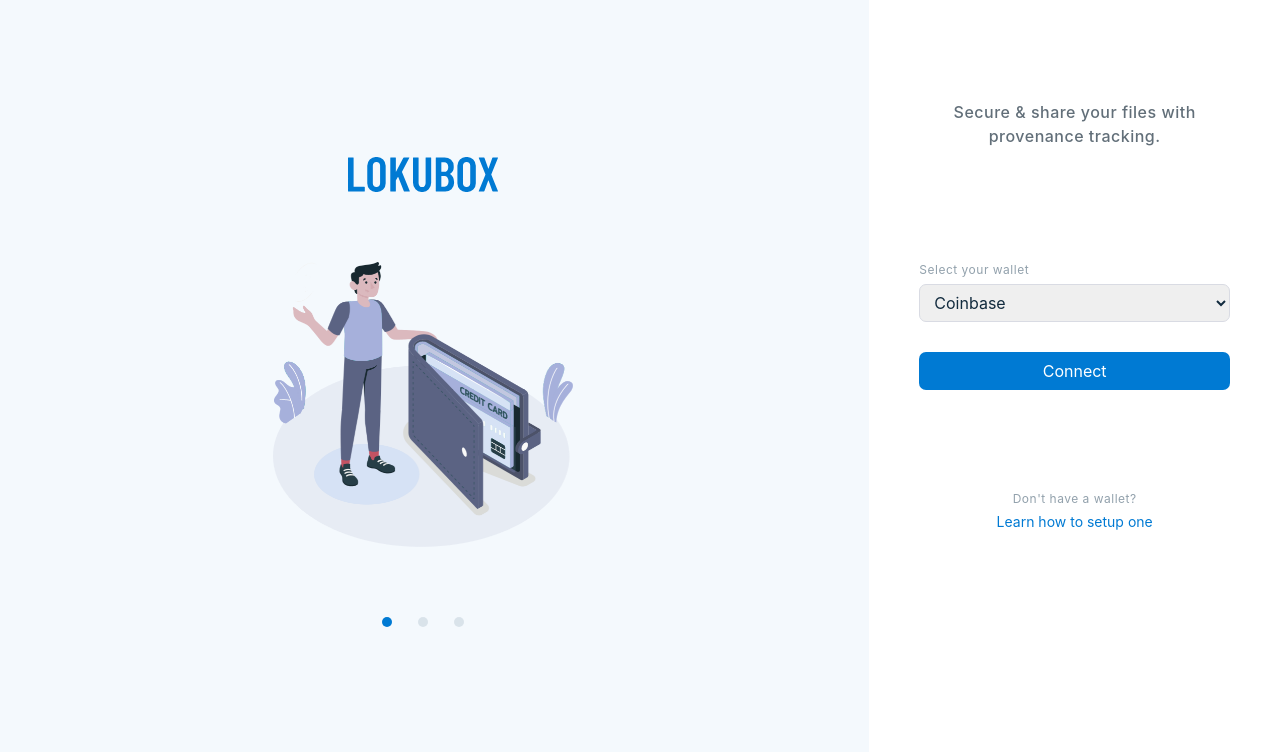
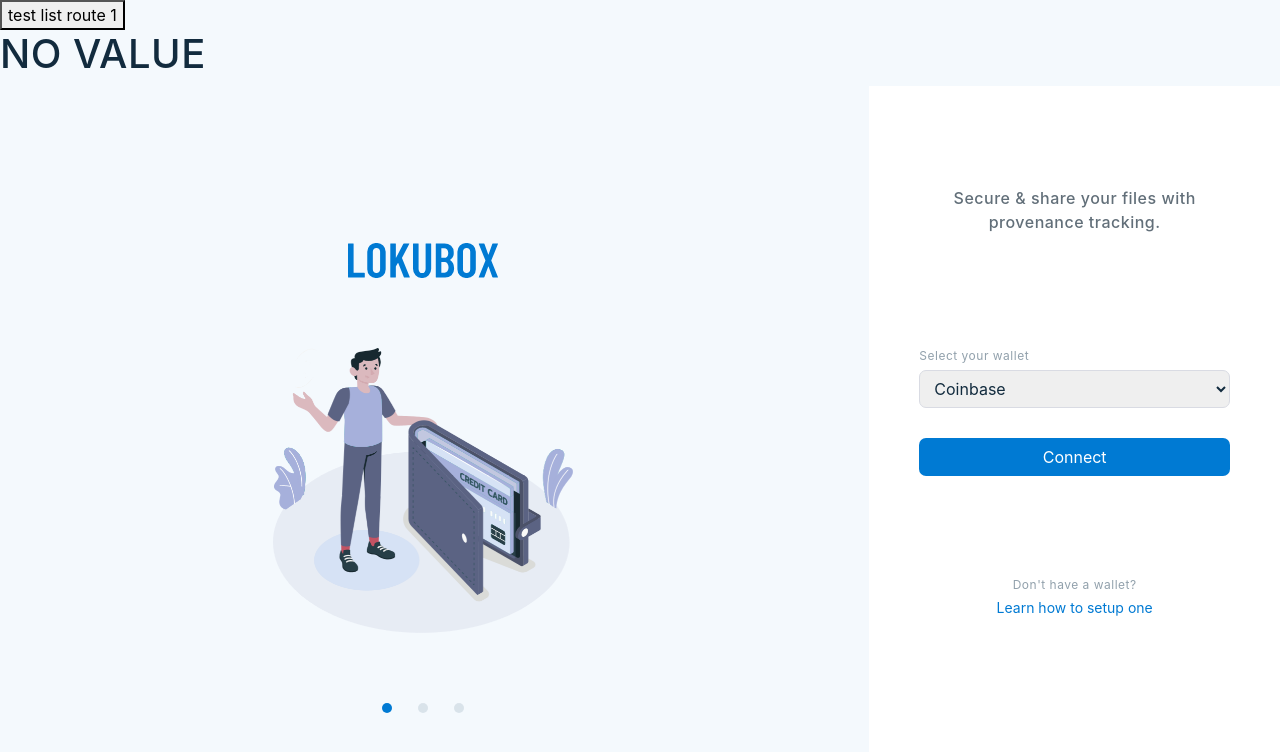
Before and after one commit to datasignals/LokuBox, a React (Vite) app in the folder apps/frontend/: page / in a window 1280 px wide. Shown: the top 752 px of the page. Built offline with nearby package versions, Linux system fonts and the light colour scheme; no server answers.

Commit message:
Issue #3197 #3198: Added route calling in common project
This should hopefully make communication easier to work with.
Currently I can ask backend to list files/dir from the folder
and show it in frontend. I think I need slighlthy better
data structure however.

```diff
--- a/apps/frontend/src/App.tsx
+++ b/apps/frontend/src/App.tsx
@@ -1,10 +1,10 @@
-import React from 'react';
+import {type FC} from 'react';
 import { Route, BrowserRouter as Router, Routes } from 'react-router-dom';
 import Home from './Components/Home';
 import Login from './Components/Login';
 import Profile from './Components/Profile';
 
-const App: React.FC = () => {
+export const App: FC = () => {
   return (
     <Router>
       <Routes>
@@ -15,5 +15,3 @@ const App: React.FC = () => {
     </Router>
   );
 };
-
-export default App;
--- a/apps/frontend/src/Components/Login.tsx
+++ b/apps/frontend/src/Components/Login.tsx
@@ -1,18 +1,42 @@
-import React from 'react';
+import React, { useState } from 'react';
 import '../css/loc-h-content.css';
 import '../css/loc-layout.css';
 import '../css/loc-login.css';
 import '../css/main.css';
+import {getNode} from "@repo/common/RouteNames";
+import type {DataResponse} from "@repo/common/SimpleResponse";
+import axios, {AxiosResponse} from "axios";
 
 const Login: React.FC = () => {
+
+    const result = getNode.fun2({});
+
+    // result.then((e) => {
+    //     console.log("THEN: " + JSON.stringify(e, null, 2))
+    // })
+    //TODO this is only for checking something
+    const [testValue, setTestValue] = useState<any>([])
+
+
     return (
+        <>
+            <button onClick={async () => {setTestValue(JSON.stringify(await getNode.fun2({})))}}>test list route 1</button>
+            {/*<button onClick={() => Routes.putNode.fun2()}>test create route 2</button>*/}
+            {/*<button onClick={() => Routes.deleteNode.fun2()}>test delete route 3</button>*/}
+
+            {testValue.length > 0 ?
+                <h1>TEST VALUE FROM BACKEND: {testValue}</h1>:
+                <h1>NO VALUE</h1>
+            }
+
+
             <div className="loc-login-container">
-        <div className="row" style={{ height: '100%' }}>
+                <div className="row" style={{height: '100%'}}>
                     <div className="col-12 col-md-6 col-lg-8">
                         <div className="loc-login-content">
                             <div>
                                 <img
-                    style={{ width: '150px', marginBottom: '70px' }}
+                                    style={{width: '150px', marginBottom: '70px'}}
                                     src="images/svg/logo.svg"
                                     alt="brand-logo"
                                 />
@@ -59,18 +83,18 @@ const Login: React.FC = () => {
                         </div>
                     </div>
                     <div className="col-12 col-md-6 col-lg-4">
-            <div style={{ backgroundColor: 'white', height: '100%' }}>
+                        <div style={{backgroundColor: 'white', height: '100%'}}>
                             <div className="loc-login-form">
                                 <h2>Secure & share your files with provenance tracking.</h2>
-                <form style={{ width: '100%', padding: '100px 0' }}>
-                    <div style={{ width: '100%' }}>
+                                <form style={{width: '100%', padding: '100px 0'}}>
+                                    <div style={{width: '100%'}}>
                                         <label htmlFor="loc-login-select" className="loc-label">
                                             Select your wallet
                                         </label>
                                         <select
                                             className="loc-form-control"
                                             id="loc-login-select"
-                        style={{ width: '100%', padding: '0 10px' }}
+                                            style={{width: '100%', padding: '0 10px'}}
                                         >
                                             <option>Coinbase</option>
                                             <option>Wallet 2</option>
@@ -79,12 +103,12 @@ const Login: React.FC = () => {
                                     <button
                                         className="loc-btn"
                                         type="button"
-                    style={{ marginTop: '30px', width: '100%' }}
+                                        style={{marginTop: '30px', width: '100%'}}
                                     >
                                         Connect
                                     </button>
                                 </form>
-                <p style={{ color: '#92A1AC', marginBottom: '2px', fontSize: '12px' }}>
+                                <p style={{color: '#92A1AC', marginBottom: '2px', fontSize: '12px'}}>
                                     Don't have a wallet?
                                 </p>
                                 <button type="button" className="loc-btn-transparent">
@@ -95,6 +119,7 @@ const Login: React.FC = () => {
                     </div>
                 </div>
             </div>
+        </>
     );
 };
 
--- a/apps/frontend/src/index.tsx
+++ b/apps/frontend/src/index.tsx
@@ -1,17 +1,19 @@
-// import 'bootstrap/dist/css/bootstrap.min.css';
-import React from 'react';
-import ReactDOM from 'react-dom/client';
-import App from './App';
+import React, {StrictMode} from 'react';
+import {createRoot} from 'react-dom/client';
+import {App} from './App';
 import './index.css';
 import {reportWebVitals} from './reportWebVitals';
 
-const root = ReactDOM.createRoot(
-  document.getElementById('root') as HTMLElement
-);
-root.render(
-  <React.StrictMode>
-    <App />
-  </React.StrictMode>
-);
+const root = document.getElementById("root");
+
+if(root) {
+    createRoot(root).render(
+        <StrictMode>
+            <App/>
+        </StrictMode>,
+    );
+} else {
+    process.exit(1);
+}
 
 reportWebVitals();
--- a/apps/frontend/tsconfig.json
+++ b/apps/frontend/tsconfig.json
@@ -4,5 +4,6 @@
     "**/*.ts",
     "**/*.tsx",
   ],
-  "exclude": ["node_modules"]
+  "exclude": ["node_modules"],
+
 }
--- a/packages/common/package.json
+++ b/packages/common/package.json
@@ -19,9 +19,9 @@
       "types": "./src/DirectoryNode.ts",
       "default": "./dist/DirectoryNode.js"
     },
-    "./Hello": {
-      "types": "./src/Hello.ts",
-      "default": "./dist/Hello.js"
+    "./RouteNames": {
+      "types": "./src/RouteNames.ts",
+      "default": "./dist/RouteNames.js"
     }
   },
   "scripts": {
--- /dev/null
+++ b/packages/common/src/RouteNames.ts
@@ -0,0 +1,101 @@
+import axios, { type AxiosResponse } from "axios";
+import {type DataResponse, type SimpleResponse} from "./SimpleResponse";
+
+type Method = "POST" | "GET" | "DELETE";
+
+interface DataRouteName<T extends object, V> {
+    method: Method;
+    route: string;
+    fun: (params: T) => string,
+    fun2: (params: T) => Promise<DataResponse<V>>
+}
+
+interface SimpleRouteName<T extends object> {
+    method: Method;
+    route: string;
+    fun: (params: T) => string,
+    fun2: (params: T) => Promise<SimpleResponse>
+}
+
+export const PP = {
+    method: "GET",
+    route: "/api/v1/root",
+
+    fun: (path: string) => encodeURI(``),
+
+    fun2: async (path: string): Promise<DataResponse<string[]>> => {
+        try {
+            const response: AxiosResponse<DataResponse<string[]>> = await axios.get<DataResponse<string[]>>(
+                `http://localhost:3001`
+            );
+            return response.data;
+        } catch (error: unknown) {
+            return {
+                isSuccessful: false,
+                message: "failed"
+            } as DataResponse<string[]>;
+        }
+    }
+}
+
+export const getNode: DataRouteName<{
+    path?: string
+}, string[]> = {
+    method: "GET",
+    route: "/api/v1/root",
+
+    fun: ({path}) => encodeURI(`${getNode.route}/${path ? path : ""}`),
+
+    fun2: async ({ path }): Promise<DataResponse<string[]>> => {
+        try {
+            const response: AxiosResponse<DataResponse<string[]>> = await axios.get<DataResponse<string[]>>(
+                `http://localhost:3001${getNode.fun({ path })}`
+            );
+            return response.data;
+        } catch (error: unknown) {
+            return {
+                isSuccessful: false,
+                message: "failed"
+            } as DataResponse<string[]>;
+        }
+    }
+}
+
+export const deleteNode: SimpleRouteName<{
+    path: string
+}> = {
+    method: "DELETE",
+    route: "/api/v1/root",
+
+    fun: ({path}) => encodeURI(`${deleteNode.route}/${path}`),
+
+    fun2: async ({path}): Promise<DataResponse<string>> => {
+        try {
+            const response = await axios
+                .get<DataResponse<string>>(`http://localhost:3001${deleteNode.fun({path})}`);
+            return response.data;
+        } catch (_e) {
+            return ({isSuccessful: false, message: "failed"} as DataResponse<string>);
+        }
+    }
+}
+
+export const putNode: SimpleRouteName<{
+    path: string,
+    contents?: Buffer | string
+}> = {
+    method: "POST",
+    route: "/api/v1/root",
+
+    fun: ({path}) => encodeURI(`${putNode.route}/${path}`),
+
+    fun2: async ({path}): Promise<DataResponse<string>> => {
+        try {
+            const response = await axios
+                .get<DataResponse<string>>(`http://localhost:3001${putNode.fun({path})}`);
+            return response.data;
+        } catch (_e) {
+            return ({isSuccessful: false, message: "failed"} as DataResponse<string>);
+        }
+    }
+};
--- a/packages/eslint-config/base.js
+++ b/packages/eslint-config/base.js
@@ -31,7 +31,7 @@ module.exports = {
         ],
         "eslint-comments/require-description": "off",
 
-        'import/no-default-export': 'warn',
+        'import/no-default-export': 'error',
         "@typescript-eslint/no-unsafe-member-access": "warn",
         "@typescript-eslint/no-unsafe-return": "warn",
         "@typescript-eslint/naming-convention": "warn",
```
Also changed, not shown: apps/frontend/src/Components/TestComponent.tsx (added, +12 -0 lines), apps/frontend/src/context/AuthContext.tsx (added, +41 -0 lines), 2 other files (tests, documents, lock files or other folders). Lines whose indentation alone changed are shown as unchanged.
